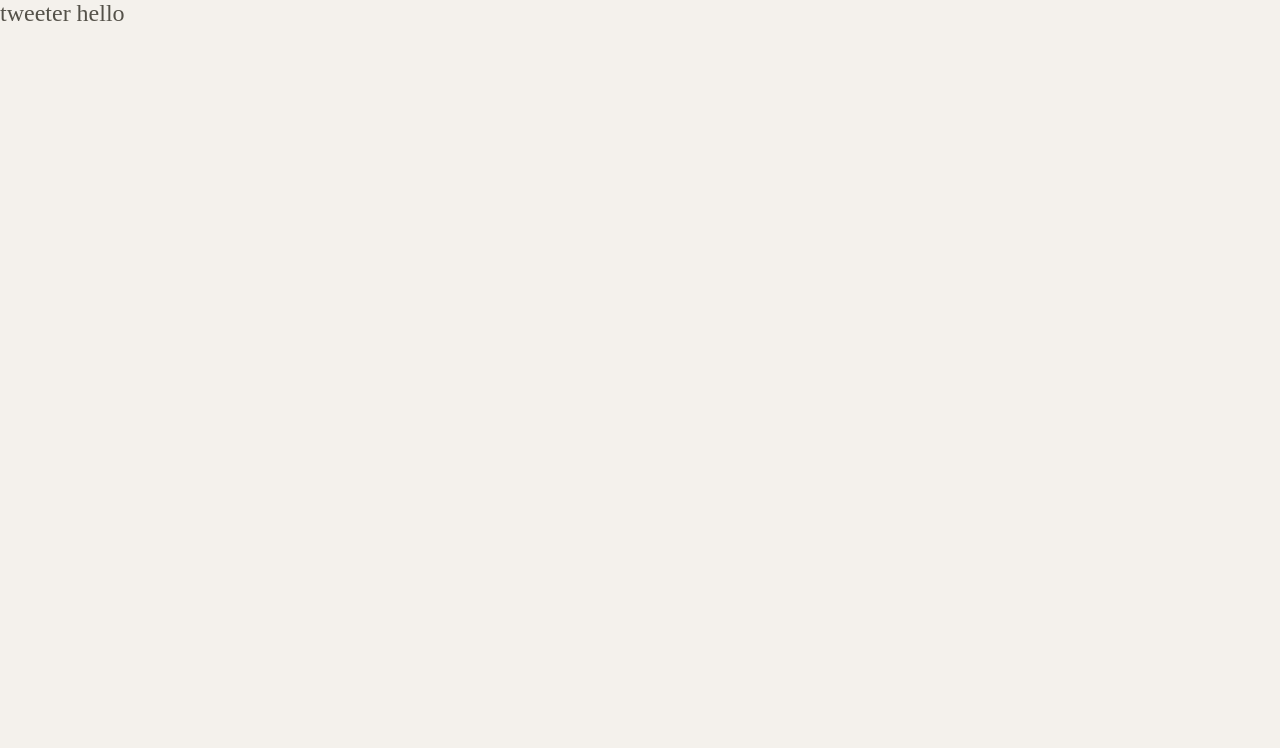
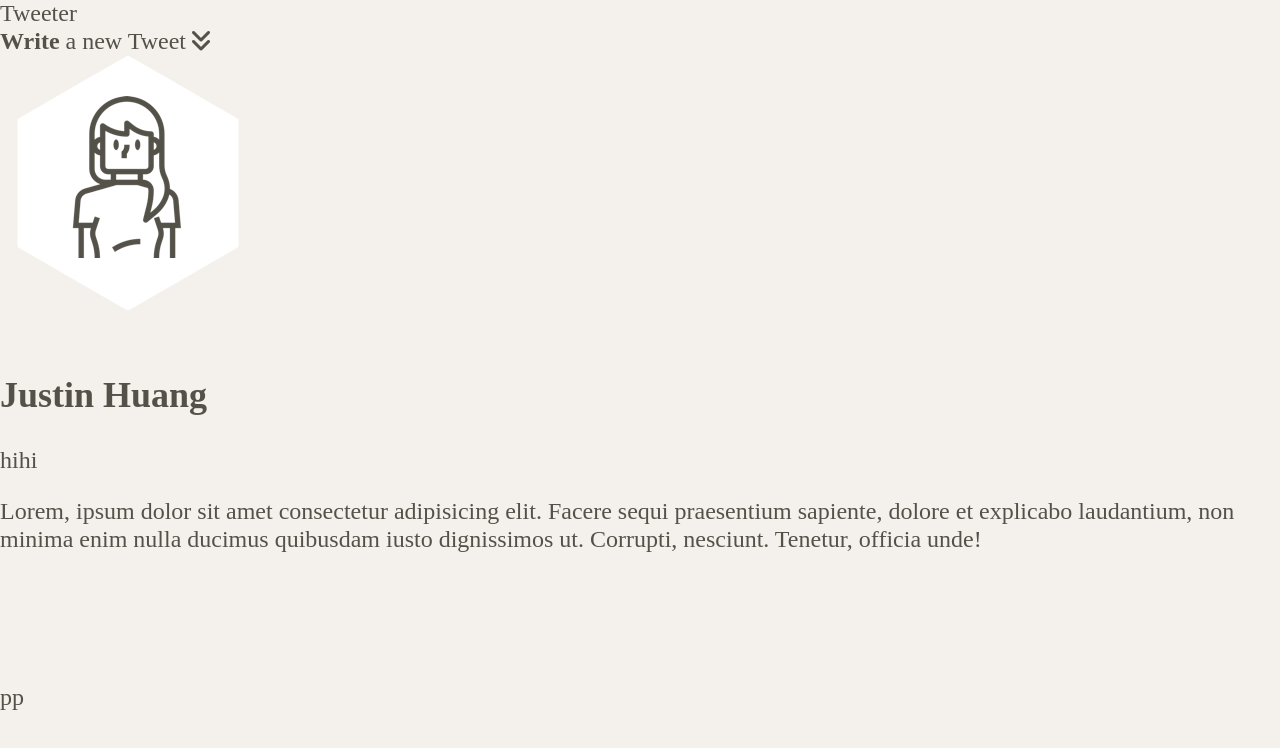
Before and after one commit to Juicetin22/tweeter, a website: page public/index.html in a window 1280 px wide. Drawn offline with nearby package versions, Linux system fonts and the light colour scheme.

Commit message:
added divs to better separate elements; added header tag for profile

```diff
--- a/public/index.html
+++ b/public/index.html
@@ -9,21 +9,54 @@
 
     <!-- App CSS -->
     <link rel="stylesheet" href="/styles/layout.css" type="text/css" />
+    <link rel="stylesheet" href="/styles/nav.css" type="text/css" />
+    <link rel="stylesheet" href="/styles/header.css" type="text/css" />
 
     <!-- External JS -->
     <script src="https://ajax.googleapis.com/ajax/libs/jquery/3.4.1/jquery.min.js"></script>
 
     <!-- App JS -->
     <script type="text/javascript" src="/scripts/client.js"></script>
+
+    <link rel="preconnect" href="https://fonts.googleapis.com">
+    <link rel="preconnect" href="https://fonts.gstatic.com" crossorigin>
+    <link href="https://fonts.googleapis.com/css2?family=Bungee&family=Source+Sans+Pro:ital,wght@0,300;0,600;1,300;1,600&display=swap" rel="stylesheet">
+    <link rel="stylesheet" href="https://cdnjs.cloudflare.com/ajax/libs/font-awesome/6.0.0-beta3/css/all.min.css" integrity="sha512-Fo3rlrZj/k7ujTnHg4CGR2D7kSs0v4LLanw2qksYuRlEzO+tcaEPQogQ0KaoGN26/zrn20ImR1DfuLWnOo7aBA==" crossorigin="anonymous" referrerpolicy="no-referrer" />
+
   </head>
 
   <body>
     <!-- Top nav bar (fixed) -->
-    <nav>
-      <span>tweeter hello</span>
-    </nav>
+    <div class="top">
+      <nav>
+        <div class="navbar">
+          <span id="logo">Tweeter</span>
+          <div class="navbarRight">
+            <span><b>Write</b> a new Tweet</span>
+            <i id="arrow" class="fas fa-angle-double-down"></i>
+          </div>
+        </div>
+      </nav>
+
+      <header>
+        <div>
+            <img id="profile" src="/images/profile-hex.png">
+        </div>
+        <br>
+        <div>
+          <h2>Justin Huang</h2>
+        </div>
+      </header>
+    </div>
 
     <!-- Page-specific (main) content here -->
-    <main class="container"></main>
+    <main class="container">
+      <p>hihi</p>
+      <p>Lorem, ipsum dolor sit amet consectetur adipisicing elit. Facere sequi praesentium sapiente, dolore et explicabo laudantium, non minima enim nulla ducimus quibusdam iusto dignissimos ut. Corrupti, nesciunt. Tenetur, officia unde!</p>
+      <br>
+      <br>
+      <br>
+      <p>pp</p>
+    </main>
   </body>
 </html>
```
